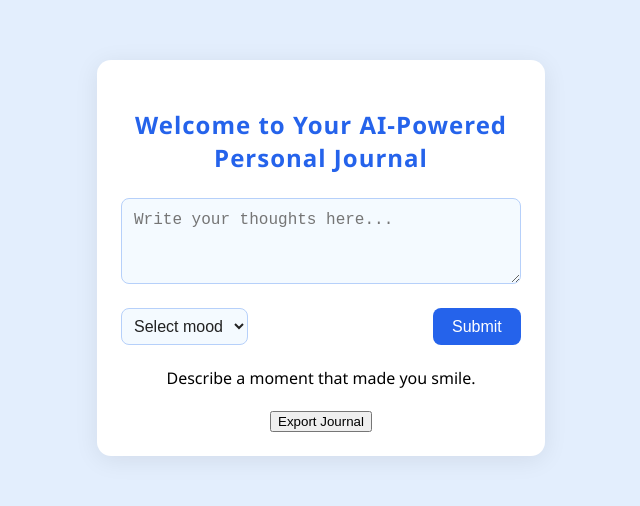
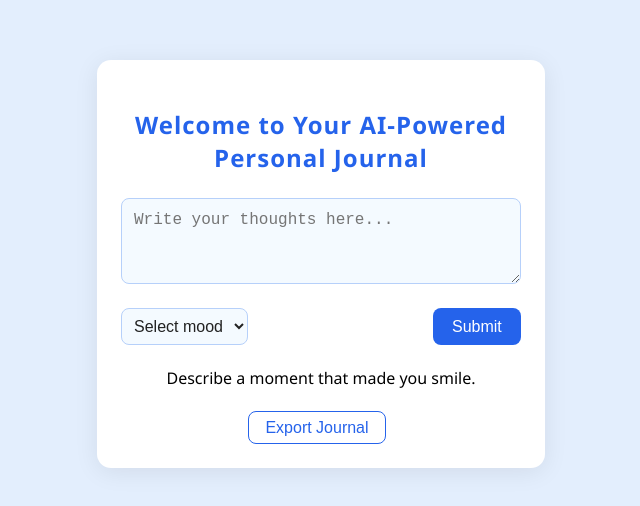
Before and after one commit to UzairHarunani/journal, a website: page public/index.html in a window 1280 px wide. Shown: the whole page, without its empty margins (319-959 px from the left). Drawn offline with Linux system fonts and the light colour scheme.

Commit message:
make inside of buttons transparent

```diff
--- a/public/styles/main.css
+++ b/public/styles/main.css
@@ -152,3 +152,25 @@ button[type="submit"]:hover {
     outline: none;
     background: #eaf3ff;
 }
+
+/* Transparent style for action buttons */
+.ai-response-btn,
+.delete-btn,
+#export-btn {
+    background: transparent;
+    color: #2563eb;
+    border: 1.5px solid #2563eb;
+    border-radius: 8px;
+    padding: 0.4rem 1rem;
+    font-size: 1rem;
+    cursor: pointer;
+    transition: background 0.2s, color 0.2s;
+    margin-right: 0.5rem;
+}
+
+.ai-response-btn:hover,
+.delete-btn:hover,
+#export-btn:hover {
+    background: #2563eb;
+    color: #fff;
+}
```
